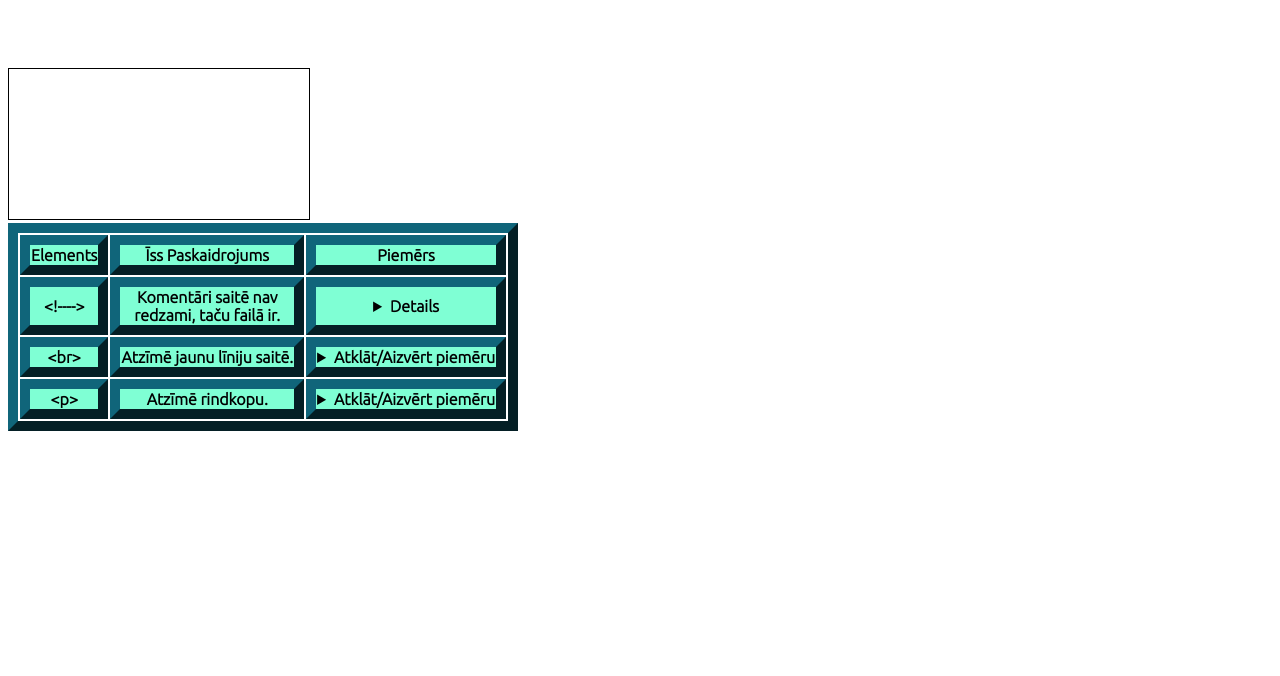
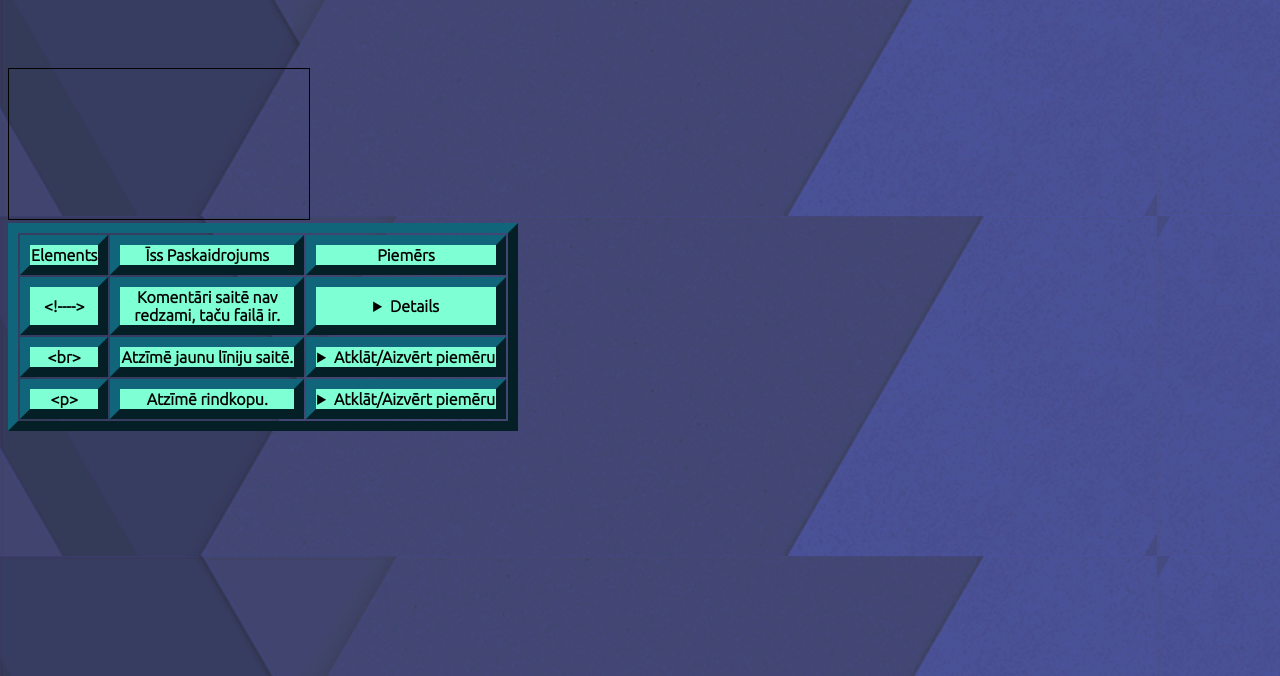
Before and after one commit to Maratons4/element_page_updated, a plain HTML site: page index.html in a window 1280 px wide. Shown: the part 124-800 px from the top of the page. Drawn offline with Linux system fonts and the light colour scheme.

Commit message:
fix background

```diff
--- a/main.css
+++ b/main.css
@@ -1,5 +1,5 @@
 body {
-    background-image: url("img/background.png");
+    background-image: url("background.png");
     font-family: 'Ubuntu', sans-serif;
 }
 .center {
```
